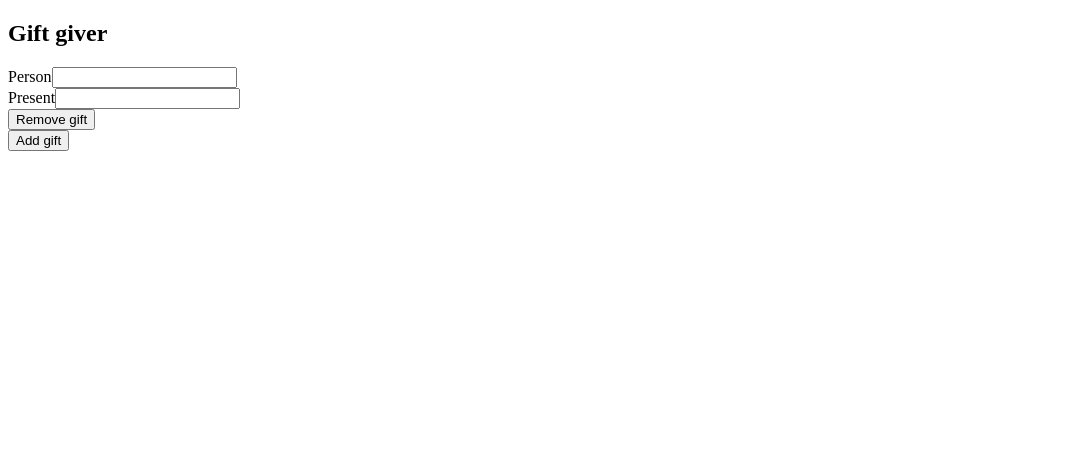
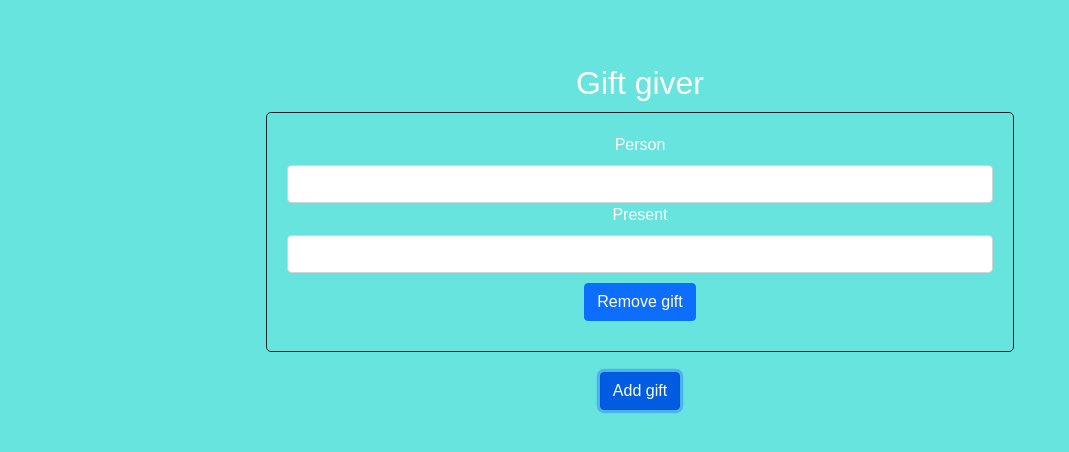
Before and after one commit to BarriF13/gift-giver, a React (Create React App) app: page / in a window 1280 px wide. Both pictures are taken after a click on the button "Add gift". Shown: the top 452 px of the page, without its empty margins (0-1069 px from the left). Built offline with nearby package versions, Linux system fonts and the light colour scheme.

Commit message:
Add CSS and bootstrap cdn and finalize the app

```diff
--- a/public/index.html
+++ b/public/index.html
@@ -15,15 +15,7 @@
       user's mobile device or desktop. See https://developers.google.com/web/fundamentals/web-app-manifest/
     -->
     <link rel="manifest" href="%PUBLIC_URL%/manifest.json" />
-    <!--
-      Notice the use of %PUBLIC_URL% in the tags above.
-      It will be replaced with the URL of the `public` folder during the build.
-      Only files inside the `public` folder can be referenced from the HTML.
-
-      Unlike "/favicon.ico" or "favicon.ico", "%PUBLIC_URL%/favicon.ico" will
-      work correctly both with client-side routing and a non-root public URL.
-      Learn how to configure a non-root public URL by running `npm run build`.
-    -->
+    <link rel="stylesheet" href="https://stackpath.bootstrapcdn.com/bootstrap/5.0.0-alpha1/css/bootstrap.min.css" integrity="sha384-r4NyP46KrjDleawBgD5tp8Y7UzmLA05oM1iAEQ17CSuDqnUK2+k9luXQOfXJCJ4I" crossorigin="anonymous">
     <title>git-giver</title>
   </head>
   <body>
--- a/src/components/Gift.js
+++ b/src/components/Gift.js
@@ -9,7 +9,7 @@ class Gift extends Component {
   }
   render() {
     return (
-      <div>
+      <div className='gift'>
         <Form>
           <FormGroup>
             <FormLabel>Person</FormLabel>
--- /dev/null
+++ b/src/index.css
@@ -0,0 +1,24 @@
+body{
+  text-align: center;
+  padding: 5%;
+  padding-left: 20%;
+  padding-right:20% ;
+  background: rgb(102, 228, 221);
+color: white;
+font-family: sans-serif;
+}
+.gift{
+  border: 1px solid rgb(10, 38, 48);
+  border-radius:5px;
+  margin: 10px;
+  padding: 20px;
+
+}
+button {
+ margin: 10px;
+ padding: 10px 20px;
+ border: none;
+ border-radius: 5px;
+ color: white;
+ background: rgb(141, 147, 153);
+}
--- a/src/index.js
+++ b/src/index.js
@@ -1,5 +1,5 @@
 import React from 'react';
 import { render } from 'react-dom';
 import App from './components/App';
-
+import './index.css'
 render(<App/>, document.getElementById('root'));
```
